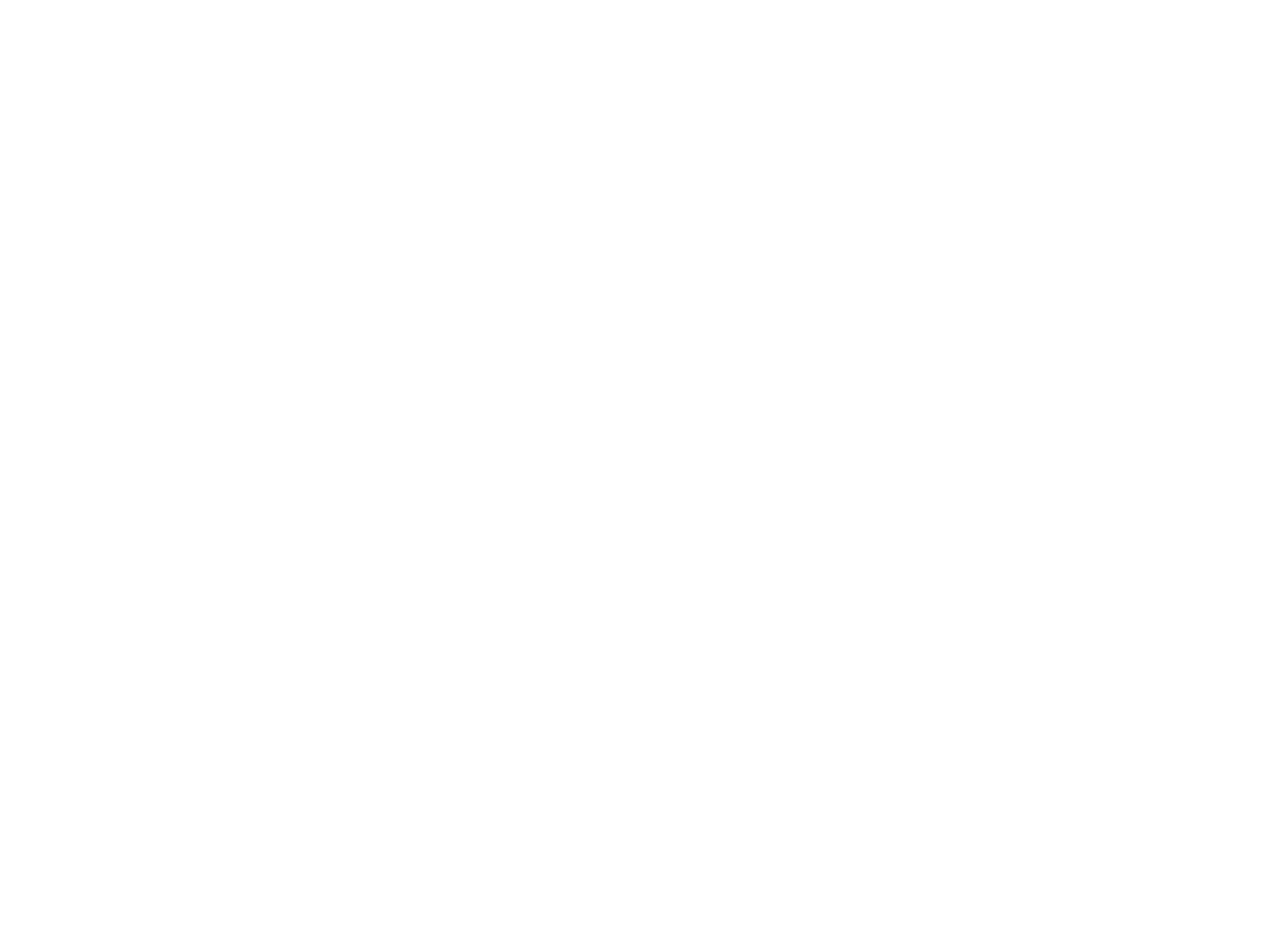
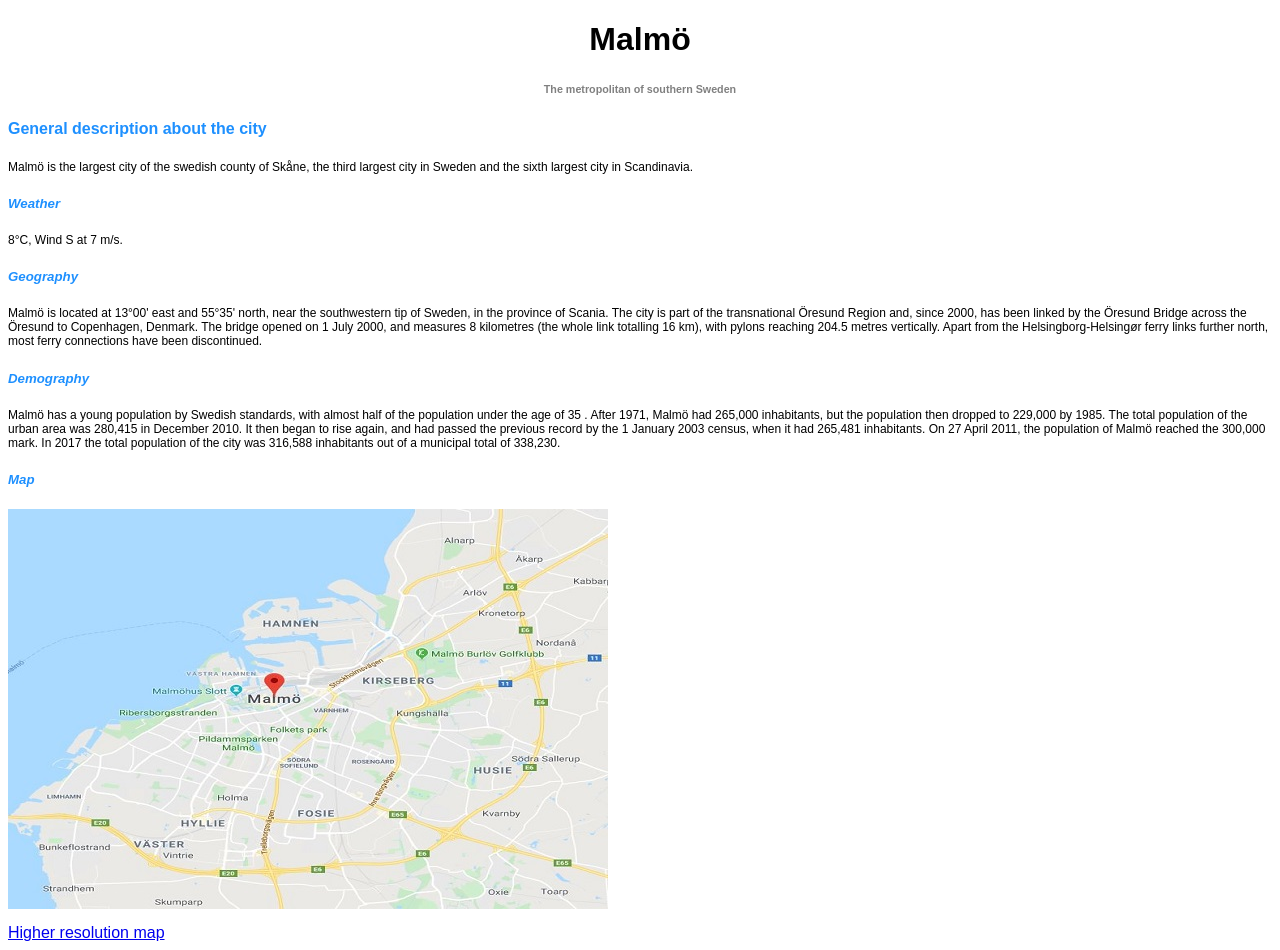
Before and after one commit to augustcnattingius/Webb-gis, a plain HTML site: page exercise1/assignmentA.html in a window 1280 px wide. Before the commit the page ends 800 px from the top, so only its background shows below. Drawn offline with Linux system fonts and the light colour scheme.

Commit message:
Add files via upload

```diff
--- a/exercise1/assignmentA.html
+++ b/exercise1/assignmentA.html
@@ -5,6 +5,47 @@
         Assignment A
     </title>
 </head>
-    <body>
+
+    <body style="font-family:arial">
+	<center>
+	<h1>Malmö</h1>
+	<h6 style=color:grey> The metropolitan of southern Sweden </h6>
+	</center>
+
+		<h4 style=color:DodgerBlue>
+			General description about the city
+		</h4>
+	<p style="font-size: 75%">
+		Malmö is the largest city of the swedish county of Skåne, the third largest city in Sweden and the sixth largest city in Scandinavia.
+	</p>
+	<h5 style="color:DodgerBlue;"><i>Weather</i></h5>
+	<p style="font-size: 75%">
+		8°C, Wind S at 7 m/s.
+	</p>
+	<h5 style=color:DodgerBlue><i>Geography</i></h5>
+	<p style="font-size: 75%">
+		Malmö is located at 13°00' east and 55°35' north, near the southwestern tip of Sweden, in the province of Scania.
+		The city is part of the transnational Öresund Region and, since 2000, has been linked by the Öresund Bridge across the Öresund to Copenhagen, Denmark.
+		The bridge opened on 1 July 2000, and measures 8 kilometres (the whole link totalling 16 km), with pylons reaching 204.5 metres  vertically. Apart from the Helsingborg-Helsingør ferry links further north, most ferry connections have been discontinued.
+	</p>
+	<h5 style=color:DodgerBlue><i>Demography</i></h5>
+	<p style="font-size: 75%">
+		Malmö has a young population by Swedish standards, with almost half of the population under the age of 35 .
+
+After 1971, Malmö had 265,000 inhabitants, but the population then dropped to 229,000 by 1985.
+The total population of the urban area was 280,415 in December 2010. It then began to rise again, and had passed the previous record by the 1 January 2003 census, when it had 265,481 inhabitants.
+On 27 April 2011, the population of Malmö reached the 300,000 mark.
+In 2017 the total population of the city was 316,588 inhabitants out of a municipal total of 338,230.
+	</p>
+	<h5 style=color:DodgerBlue><i>Map</i></h5>
+	<p style="font-size: 75%">
+		<img src=malmo.jpg>
+
+		</img>
+
+
+	</p>
+	<a href=assignmentB.html>Higher resolution map</a>
     </body>
+
 </html>
```
Also changed, not shown: exercise1/assignmentB.html (+7 -0 lines), exercise1/malmo.JPG (added), exercise1/malmoBig.JPG (added).
